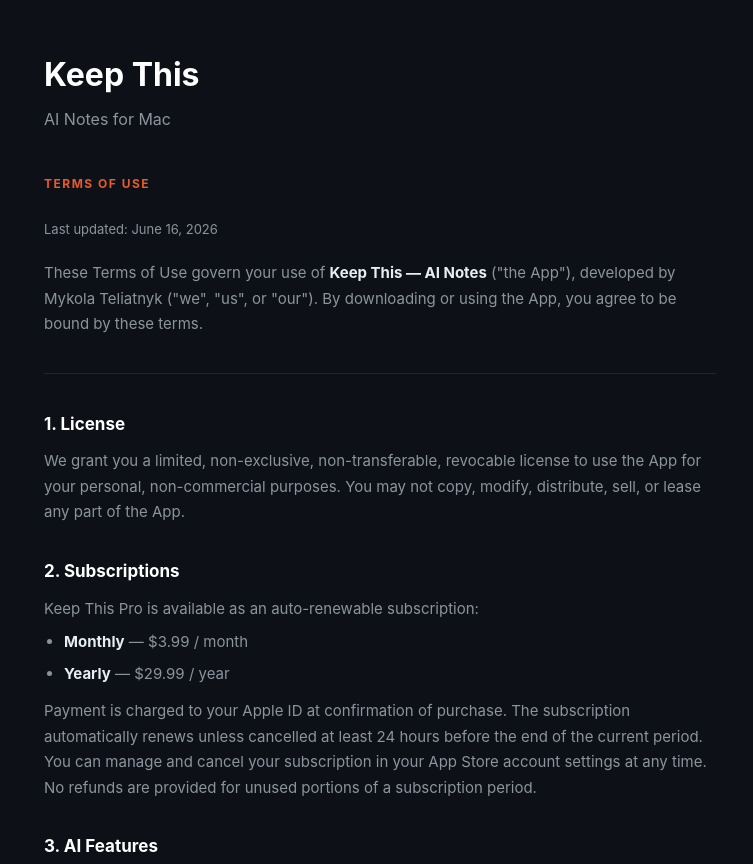
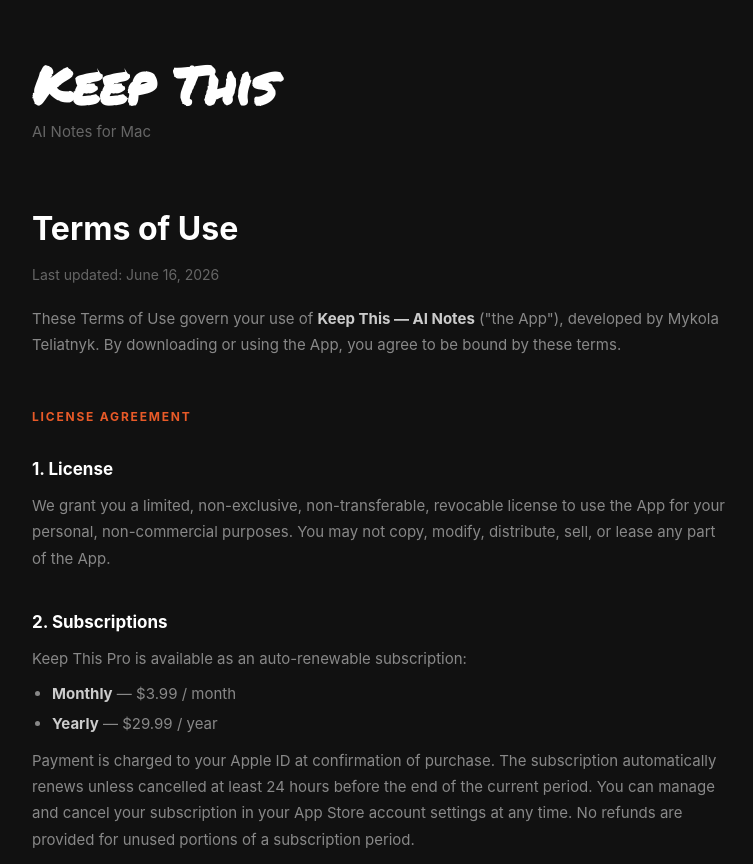
Before and after one commit to mykolateliatnyk-cmyk/keepthis-ai-notes, a plain HTML site: page terms.html in a window 1280 px wide. Shown: the top 864 px of the page, without its empty margins (260-1013 px from the left). Drawn offline with Linux system fonts and the light colour scheme.

Commit message:
Add files via upload

```diff
--- a/terms.html
+++ b/terms.html
@@ -4,139 +4,148 @@
   <meta charset="UTF-8" />
   <meta name="viewport" content="width=device-width, initial-scale=1.0" />
   <title>Terms of Use — Keep This</title>
+  <link rel="preconnect" href="https://fonts.googleapis.com" />
+  <link rel="preconnect" href="https://fonts.gstatic.com" crossorigin />
+  <link href="https://fonts.googleapis.com/css2?family=Permanent+Marker&display=swap" rel="stylesheet" />
   <style>
-    * { box-sizing: border-box; margin: 0; padding: 0; }
+    *, *::before, *::after { box-sizing: border-box; margin: 0; padding: 0; }
 
     body {
-      font-family: -apple-system, BlinkMacSystemFont, "Segoe UI", Roboto, sans-serif;
-      background: #0d1117;
-      color: #e6edf3;
-      line-height: 1.7;
+      font-family: -apple-system, BlinkMacSystemFont, "Segoe UI", sans-serif;
+      background: #111111;
+      color: #cccccc;
+      line-height: 1.75;
+      font-size: 16px;
     }
 
-    .container {
-      max-width: 720px;
+    .wrap {
+      max-width: 760px;
       margin: 0 auto;
-      padding: 48px 24px 80px;
+      padding: 56px 32px 96px;
     }
 
-    .app-title {
+    /* ── Header ── */
+    .app-name {
+      font-family: 'Permanent Marker', cursive;
+      font-size: 52px;
+      color: #ffffff;
+      line-height: 1.1;
+      margin-bottom: 6px;
+    }
+    .app-sub {
+      font-size: 15px;
+      color: #666666;
+      margin-bottom: 56px;
+    }
+
+    /* ── Page title ── */
+    .page-title {
       font-size: 32px;
       font-weight: 700;
       color: #ffffff;
-      margin-bottom: 4px;
+      margin-bottom: 6px;
+    }
+    .page-meta {
+      font-size: 14px;
+      color: #666666;
+      margin-bottom: 18px;
+    }
+    .page-intro {
+      font-size: 15px;
+      color: #888888;
+      margin-bottom: 48px;
     }
 
-    .app-subtitle {
-      font-size: 16px;
-      color: #8b949e;
-      margin-bottom: 40px;
-    }
-
+    /* ── Section label (orange uppercase) ── */
     .section-label {
       font-size: 12px;
       font-weight: 700;
-      letter-spacing: 1.5px;
+      letter-spacing: 1.8px;
       text-transform: uppercase;
       color: #e85a28;
-      margin-bottom: 24px;
+      margin-bottom: 28px;
     }
 
-    .updated {
-      font-size: 13px;
-      color: #8b949e;
-      margin-bottom: 20px;
+    /* ── Items ── */
+    .item {
+      margin-bottom: 36px;
     }
-
-    .intro {
-      font-size: 15px;
-      color: #8b949e;
-      margin-bottom: 36px;
-      line-height: 1.7;
-    }
-
-    .item {
-      margin-bottom: 32px;
-    }
-
     .item h3 {
       font-size: 17px;
       font-weight: 700;
       color: #ffffff;
-      margin-bottom: 10px;
+      margin-bottom: 8px;
     }
-
-    .item p, .item li {
+    .item p {
       font-size: 15px;
-      color: #8b949e;
-      line-height: 1.7;
+      color: #888888;
+      line-height: 1.75;
     }
-
-    .item ul {
-      padding-left: 20px;
-      margin-top: 8px;
-    }
-
-    .item ul li {
-      margin-bottom: 6px;
-    }
-
-    .item ul li strong {
-      color: #e6edf3;
-    }
-
     .item p + p {
       margin-top: 10px;
     }
+    .item ul {
+      padding-left: 20px;
+      margin-top: 10px;
+    }
+    .item ul li {
+      font-size: 15px;
+      color: #888888;
+      margin-bottom: 6px;
+      line-height: 1.6;
+    }
+    .item ul li strong {
+      color: #cccccc;
+    }
 
+    /* ── Callout / note ── */
     .note {
       border-left: 3px solid #e85a28;
-      padding: 12px 16px;
+      padding: 10px 16px;
       background: rgba(232, 90, 40, 0.07);
       border-radius: 0 6px 6px 0;
-      margin-top: 12px;
+      margin-top: 14px;
       font-size: 14px;
-      color: #8b949e;
+      color: #888888;
     }
 
-    .divider {
+    /* ── Links ── */
+    a { color: #e85a28; text-decoration: none; }
+    a:hover { text-decoration: underline; }
+
+    /* ── Divider ── */
+    hr {
       border: none;
-      border-top: 1px solid #21262d;
-      margin: 36px 0;
+      border-top: 1px solid #222222;
+      margin: 40px 0;
     }
 
-    a {
-      color: #e85a28;
-      text-decoration: none;
-    }
-    a:hover { text-decoration: underline; }
-
+    /* ── Footer ── */
     footer {
+      margin-top: 56px;
+      padding-top: 24px;
+      border-top: 1px solid #222222;
+      font-size: 13px;
+      color: #444444;
       text-align: center;
-      font-size: 13px;
-      color: #484f58;
-      padding-top: 32px;
-      border-top: 1px solid #21262d;
-      margin-top: 48px;
     }
   </style>
 </head>
 <body>
-<div class="container">
+<div class="wrap">
 
-  <h1 class="app-title">Keep This</h1>
-  <p class="app-subtitle">AI Notes for Mac</p>
+  <h1 class="app-name">Keep This</h1>
+  <p class="app-sub">AI Notes for Mac</p>
 
-  <p class="section-label">Terms of Use</p>
-  <p class="updated">Last updated: June 16, 2026</p>
-
-  <p class="intro">
-    These Terms of Use govern your use of <strong style="color:#e6edf3">Keep This — AI Notes</strong>
-    ("the App"), developed by Mykola Teliatnyk ("we", "us", or "our").
-    By downloading or using the App, you agree to be bound by these terms.
+  <h2 class="page-title">Terms of Use</h2>
+  <p class="page-meta">Last updated: June 16, 2026</p>
+  <p class="page-intro">
+    These Terms of Use govern your use of <strong style="color:#cccccc">Keep This — AI Notes</strong>
+    ("the App"), developed by Mykola Teliatnyk. By downloading or using the App,
+    you agree to be bound by these terms.
   </p>
 
-  <hr class="divider" />
+  <p class="section-label">License Agreement</p>
 
   <div class="item">
     <h3>1. License</h3>
```
